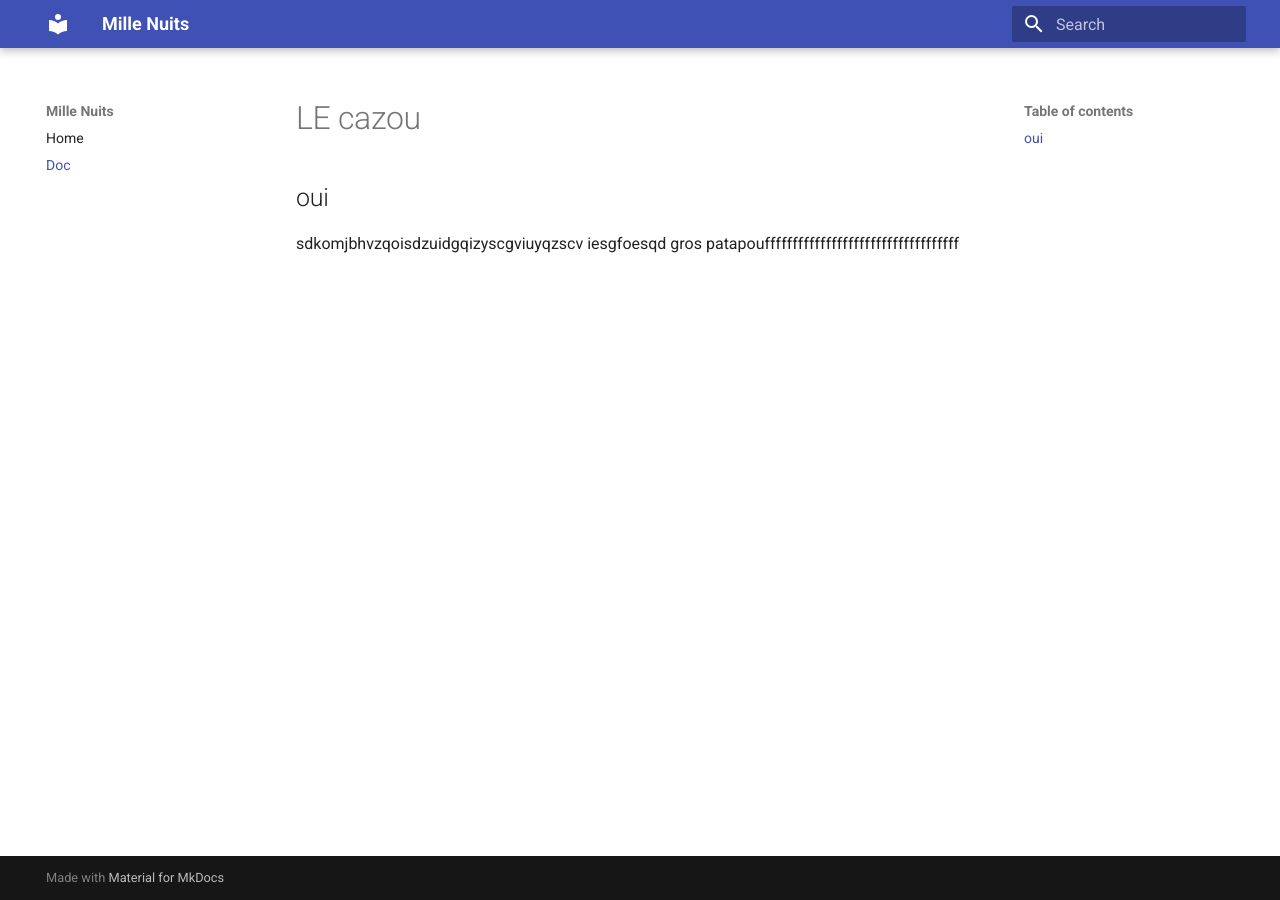
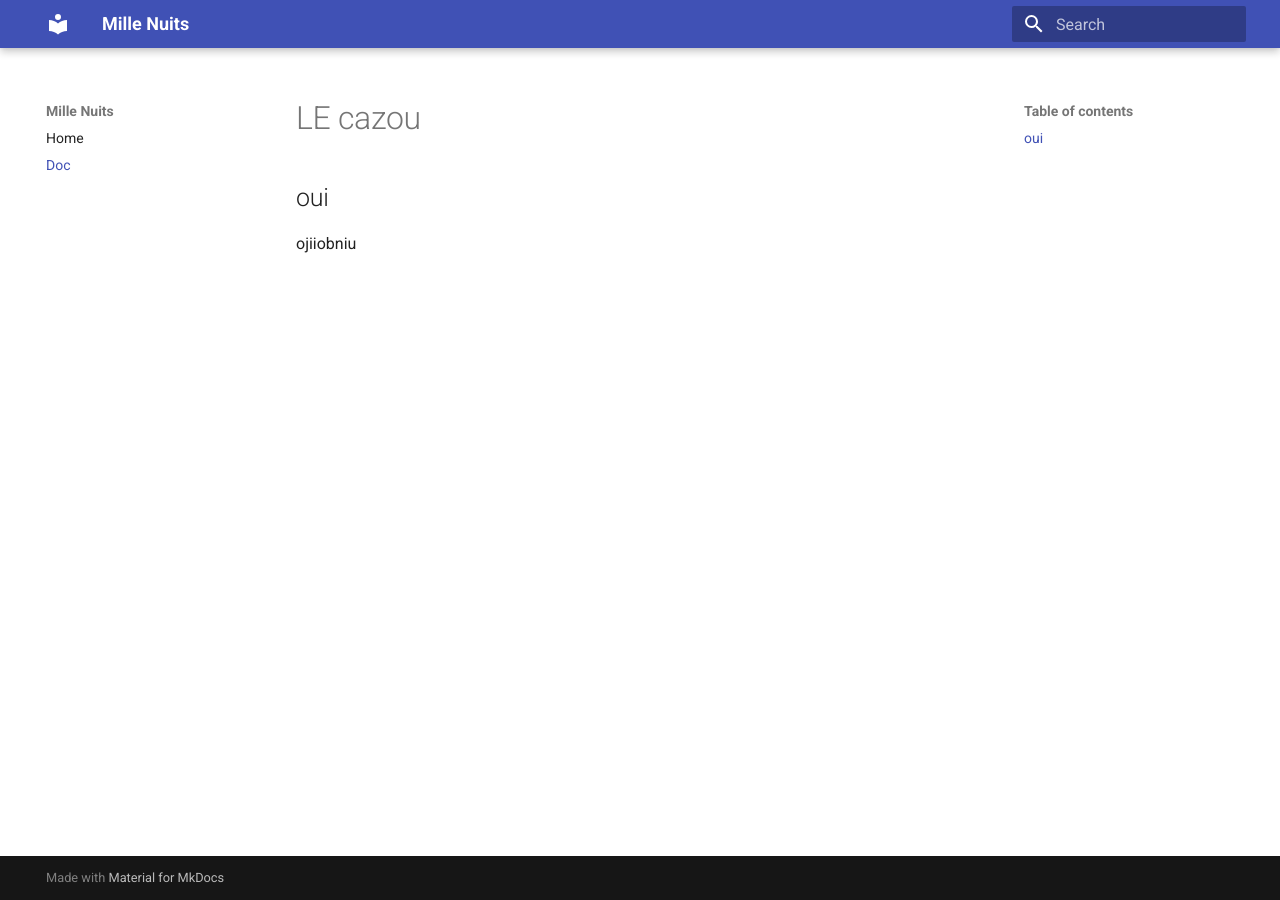
Before and after one commit to WALID163/MilleNuits-mkdocs, an MkDocs documentation site: the page built from docs/crys.md, in a window 1280 px wide. Built offline with MkDocs 1.6.1 and Material for MkDocs 9.7.7, drawn with Linux system fonts in a browser that asks for light colours.

Commit message:
vault backup: 2026-03-19 13:18:15

```diff
--- a/docs/crys.md
+++ b/docs/crys.md
@@ -1,5 +1,4 @@
 # LE cazou
 
 ## oui
-sdkomjbhvzqoisdzuidgqizyscgviuyqzscv  iesgfoesqd
-gros patapoufffffffffffffffffffffffffffffffffff
+ojiiobniu
```
Also changed, not shown: 1 other file.
